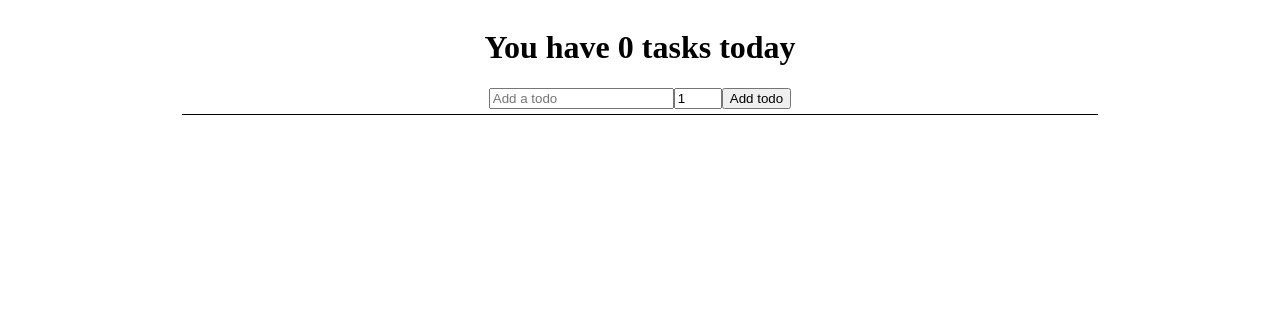
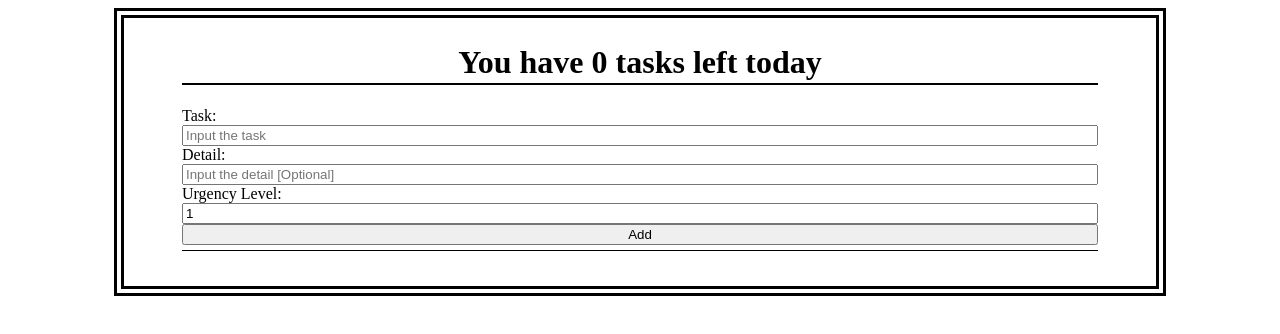
Before and after one commit to QiliKiri/React-Project, a React (Create React App) app: page / in a window 1280 px wide. Shown: the top 334 px of the page. Built offline with nearby package versions, Linux system fonts and the light colour scheme.

Commit message:
update
UI design improve.
Add 'detail' option when create task.
Other minor changes.

```diff
--- a/src/App.css
+++ b/src/App.css
@@ -1,11 +1,17 @@
 .todo-app {
-  font-weight: bold;
   display: flex;
   justify-content: center;
+  width: 80%;
+  height: max-content;
+  margin: auto;
+  padding: 5px 10px 5px 10px;
+  border: double 10px;
 }
 .todo-app > div > h1 {
   display: flex;
   justify-content: center;
+  padding-bottom: 2px;
+  border-bottom: solid 2px;
 }
 .complete {
   text-decoration: line-through;
@@ -13,7 +19,9 @@
 }
 .todo-form {
   display: flex;
-  justify-content: center;
+  flex-wrap: wrap;
+  flex-direction: column;
+  justify-content: space-between;
   margin-bottom: 10px;
   padding-bottom: 5px;
   border-bottom: solid 1px;
@@ -25,8 +33,13 @@
 }
 .todo-row {
   display: flex;
-  align-items: center;
   margin-bottom: 10px;
+}
+.todo-row details[open] summary {
+  border-bottom: solid 1px;
+}
+.todo-row details summary {
+  font-weight: bold;
 }
 .task {
   width: 80%;
--- a/src/App.js
+++ b/src/App.js
@@ -1,5 +1,4 @@
 import './App.css';
-import TodoForm from "./components/TodoForm";
 import TodoList from "./components/TodoList";
 
 function App() {
--- a/src/components/Todo.js
+++ b/src/components/Todo.js
@@ -2,19 +2,22 @@ import React, {useState} from "react";
 import TodoForm from "./TodoForm";
 import {RiCloseCircleLine} from 'react-icons/ri'
 import {TiEdit} from 'react-icons/ti'
+import {MdDoneOutline} from 'react-icons/md'
 
 function Todo({todos, completeTodo, removeTodo, editTodo}) {
     const [edit, setEdit] = useState({
         id: null,
         value: '',
+        detail: '',
         urgencyLv: 0
     })
 
-    const submitEdit = todo => {
-        editTodo(edit.id, todo.text, todo.urgencyLv);
+    const submitEdit = (todo) => {
+        editTodo(edit.id, todo.text, todo.detail, todo.urgencyLv);
         setEdit({
             id: null,
-            value: "",
+            value: '',
+            detail: '',
             urgencyLv: 0
         });
     }
@@ -25,16 +28,22 @@ function Todo({todos, completeTodo, removeTodo, editTodo}) {
 
     return todos.map((todo, index) => (
         <div className={todo.isComplete ? 'todo-row complete':'todo-row'} key={index}>
-            <div className={'task'} key={todo.id} onClick={() => completeTodo(todo.id)}>
-                {todo.text} | Urgency Level:({todo.urgencyLv})
+            <div className={'task'} key={todo.id}>
+                <details>
+                    <summary>{todo.text} | Urgency Level:({todo.urgencyLv})</summary>
+                    {todo.detail}
+                </details>
             </div>
             <div className={'icons'}>
+                <MdDoneOutline
+                    onClick={() => completeTodo(todo.id)}
+                    />
+                <TiEdit
+                    onClick={() => setEdit({id: todo.id, value: todo.text, detail: todo.detail, urgencyLv: todo.urgencyLv})}
+                    className={'edit-icon'}/>
                 <RiCloseCircleLine
                     onClick={() => removeTodo(todo.id)}
                     className={'delete-icon'}/>
-                <TiEdit
-                    onClick={() => setEdit({id: todo.id, value: todo.text, urgencyLv: todo.urgencyLv})}
-                    className={'edit-icon'}/>
             </div>
         </div>
         )
--- a/src/components/TodoForm.js
+++ b/src/components/TodoForm.js
@@ -3,6 +3,7 @@ import React, {useState, useEffect, useRef} from 'react';
 function TodoForm(props) {
     const [input, setInput] = useState(props.edit? props.edit.value : '');
     const [urgency, setUrgency] = useState(props.edit? props.edit.urgencyLv : 1);
+    const [detail, setDetail] = useState(props.edit? props.edit.detail : '');
     // const inputRef = useRef(null);
 
     // useEffect(() => {
@@ -15,6 +16,9 @@ function TodoForm(props) {
     const handleUrgencyChange = (e) => {
         setUrgency(e.target.value);
     }
+    const handleDetailChange = (e) => {
+        setDetail(e.target.value);
+    }
 
     const handleSubmit = (e) => {
         e.preventDefault();
@@ -22,37 +26,35 @@ function TodoForm(props) {
         props.onSubmit({
             id: Date.now(),
             text: input,
+            detail: detail,
             urgencyLv: urgency
         });
 
         setInput('');
-        setUrgency(1);
+        setDetail('');
+        setUrgency('');
     }
 
     return (
         <form className={'todo-form'} onSubmit={handleSubmit}>
-            {!props.edit?
-                (<>
-                    <input type={'text'} placeholder={'Add a todo'} value={input}
-                           name={'text'} className={'todo-input'}
-                           onChange={handleInputChange} />
-                    <input type={'number'}  value={urgency}
-                           min={1} max={5}
-                           name={'urgency'}
-                           onChange={handleUrgencyChange} />
-                <button className={'todo-button'}>Add todo</button>
-                </>) :
-                (<>
-                    <input type={'text'} placeholder={'Update a todo'} value={input}
-                           name={'text'} className={'todo-input'}
-                           onChange={handleInputChange} />
-                    <input type={'number'}  value={urgency}
-                           min={1} max={5}
-                           name={'urgency'}
-                           onChange={handleUrgencyChange} />
-                <button className={'todo-button'}>Update todo</button>
-                </>)
-            }
+
+            <>
+                <label htmlFor={'task'}>Task:</label>
+                <input type={'text'} placeholder={'Input the task'} value={input}
+                       name={'text'} id={'task'}
+                       onChange={handleInputChange} />
+                <label htmlFor={'detail'}>Detail:</label>
+                <input type={'text'} placeholder={'Input the detail [Optional]'} value={detail}
+                       name={'detail'} id={'detail'}
+                       onChange={handleDetailChange} />
+                <label htmlFor={'urgency'}>Urgency Level:</label>
+                <input type={'number'} placeholder={'1 - 5'} value={urgency}
+                       min={1} max={5}
+                       name={'urgency'} id={'urgency'}
+                       onChange={handleUrgencyChange} />
+                <button className={'todo-button'}>{props.edit? 'Edit' : 'Add'}</button>
+            </>
+
         </form>
     );
 }
--- a/src/components/TodoList.js
+++ b/src/components/TodoList.js
@@ -18,7 +18,7 @@ function TodoList() {
     }
 
     const removeTodo = (id) => {
-        const removed = todos.find(todo => todo.id == id);
+        const removed = todos.find(todo => todo.id === id);
         removed.isComplete ? setNumOfTasks(numOfTasks) : setNumOfTasks(numOfTasks - 1)
         const afterRemove = [...todos]
             .filter(todo => todo.id !== id)
@@ -26,12 +26,12 @@ function TodoList() {
         setTodos(afterRemove);
     }
 
-    const editTodo = (id, newValue, newUrgencyLv) => {
+    const editTodo = (id, newValue, newDetail, newUrgencyLv) => {
         if (!newValue || /^\s*$/.test(newValue)) {
             alert('Task content cannot be empty');
             return;
         }
-        const newTodo = {id: id, text: newValue, urgencyLv: newUrgencyLv};
+        const newTodo = {id: id, text: newValue, detail: newDetail, urgencyLv: newUrgencyLv};
         setTodos(todos.map(todo => (todo.id === id) ? newTodo : todo)
             .sort((a, b) => b.urgencyLv - a.urgencyLv));
     }
@@ -54,7 +54,7 @@ function TodoList() {
 
     return (
         <div>
-            <h1>You have {numOfTasks} tasks today</h1>
+            <h1>You have {numOfTasks} tasks left today</h1>
             <TodoForm onSubmit={addTodo} />
             <div className={'todo-list'}>
                 <Todo
```
